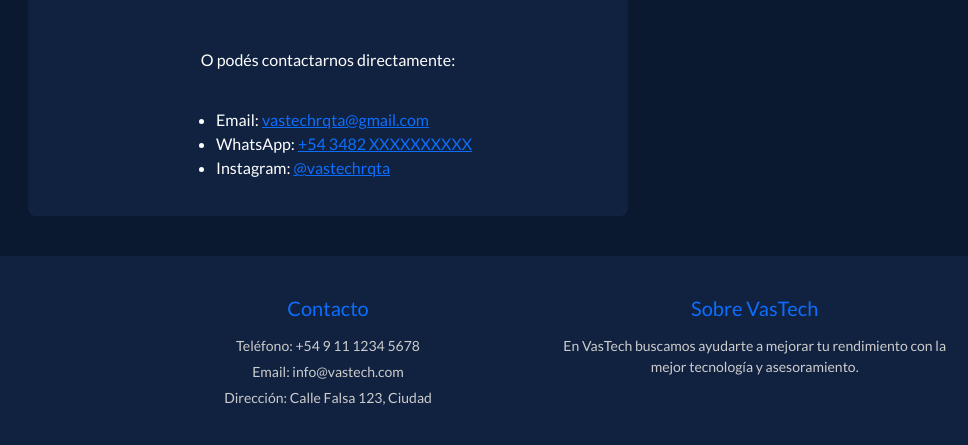
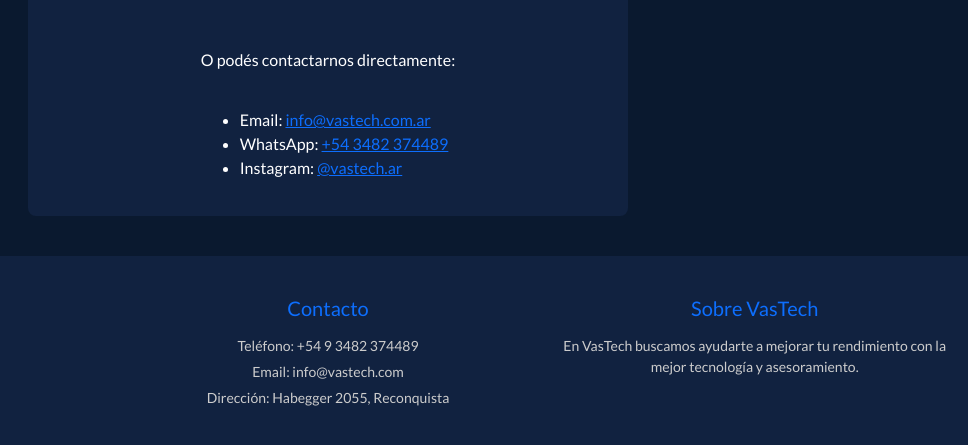
Before and after one commit to Fedecian31/VasTech, a website: page pages/contacto.html in a window 1280 px wide. Shown: the part 1337-1782 px from the top of the page, 312-1280 px from the left. Drawn offline with nearby package versions, Linux system fonts and the light colour scheme.

Commit message:
Update contacto.html

```diff
--- a/pages/contacto.html
+++ b/pages/contacto.html
@@ -71,9 +71,9 @@
 
         <p>O podés contactarnos directamente:</p>
         <ul class="contacto-lista">
-            <li>Email: <a href="mailto:vastechrqta@gmail.com">vastechrqta@gmail.com</a></li>
-            <li>WhatsApp: <a href="https://wa.me/549XXXXXXXXXX" target="_blank">+54 3482 XXXXXXXXXX</a></li>
-            <li>Instagram: <a href="https://www.instagram.com/vastechrqta" target="_blank">@vastechrqta</a></li>
+            <li>Email: <a href="mailto:info@vastech.com.ar">info@vastech.com.ar</a></li>
+            <li>WhatsApp: <a href="https://wa.me/5493482374489" target="_blank">+54 3482 374489</a></li>
+            <li>Instagram: <a href="https://www.instagram.com/vastech.ar" target="_blank">@vastech.ar</a></li>
         </ul>
     </section>
 
@@ -81,16 +81,16 @@
     <!--Pie de Pagina-->
     <footer>
         <div class="footer-social">
-            <a href="https://www.instagram.com/vastechreconquista/"><i class="bi bi-instagram"></i></a>
+            <a href="https://www.instagram.com/vastech.ar/"><i class="bi bi-instagram"></i></a>
             <a href="#" target="_blank"><i class="bi bi-facebook"></i></a>
             <a href="#" target="_blank"><i class="bi bi-twitter-x"></i></a>
         </div>
 
         <div class="footer-contact">
             <h4><a href="/pages/contacto.html">Contacto</a></h4>
-            <p>Teléfono: +54 9 11 1234 5678</p>
+            <p>Teléfono: +54 9 3482 374489</p>
             <p>Email: info@vastech.com</p>
-            <p>Dirección: Calle Falsa 123, Ciudad</p>
+            <p>Dirección: Habegger 2055, Reconquista</p>
         </div>
 
         <div class="footer-about">
```
